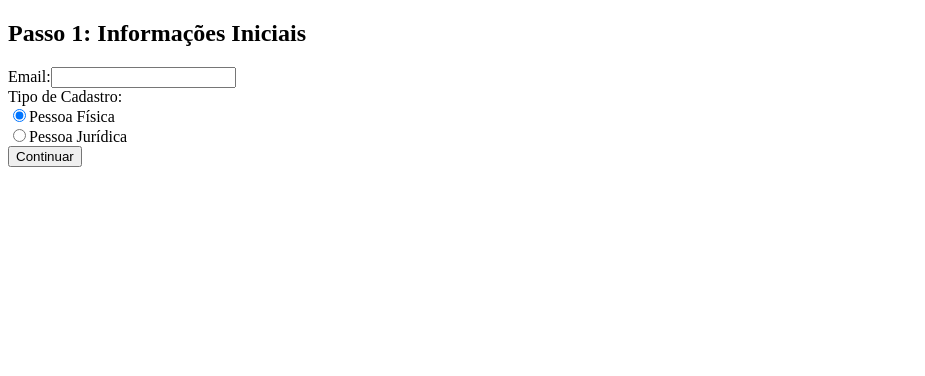
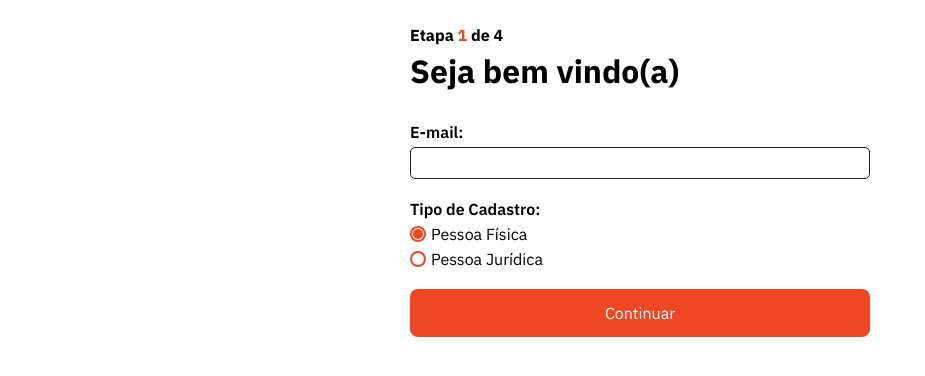
Before and after one commit to devRafaCoelho/mb-technical-challenge, a Vue app in the folder frontend/registration-user/: page / in a window 1280 px wide. Shown: the top 376 px of the page, without its empty margins (0-925 px from the left). Built offline with nearby package versions, Linux system fonts and the light colour scheme.

Commit message:
created initial style

```diff
--- /dev/null
+++ b/frontend/registration-user/src/assets/main.css
@@ -0,0 +1,84 @@
+@import url('https://fonts.googleapis.com/css2?family=IBM+Plex+Sans:ital,wght@0,100;0,200;0,300;0,400;0,500;0,600;0,700;1,100;1,200;1,300;1,400;1,500;1,600;1,700&display=swap');
+
+
+* {
+    margin: 0;
+    padding: 0;
+    box-sizing: border-box;
+}
+
+body {
+    font-family: ibm plex sans, sans-serif;
+}
+
+.main-container {
+    max-width: 500px;
+    width: 100%;
+    min-height: 100vh;
+    padding: 20px;
+    display: block;
+    margin: 0 auto;
+}
+
+.step-title {
+    margin: 5px 0;
+}
+
+.step-number {
+    color: #ef4723
+}
+
+.welcome-text {
+    margin-bottom: 30px;
+}
+
+/* input {
+    all: unset;
+    box-sizing: border-box;
+} */
+
+.input-container {
+    margin-bottom: 20px;
+    display: flex;
+    flex-direction: column;
+    align-items: flex-start;
+    gap: 5px;
+}
+
+.label-input {
+    font-weight: 600;
+}
+
+.input-text {
+    all: unset;
+    box-sizing: border-box;
+    width: 100%;
+    padding: 5px 10px;
+    border: 1px solid #1d2327;
+    border-radius: 5px;
+    color: #1d2327;
+}
+
+.error-message {
+    color: red;
+    font-size: 12px;
+    font-weight: 500;
+}
+
+.contained-button {
+    all: unset;
+    box-sizing: border-box;
+    height: 48px;
+    display: flex;
+    align-items: center;
+    justify-content: center;
+    border-radius: 8px;
+    background-color: #ef4723;
+    color: #fff;
+    cursor: pointer;
+    transition: all ease-in-out 0.2s;
+}
+
+.contained-button:hover {
+    opacity: 0.8;
+}
--- a/frontend/registration-user/src/components/StepOne.vue
+++ b/frontend/registration-user/src/components/StepOne.vue
@@ -1,24 +1,25 @@
 <template>
-    <div>
-        <h2>Passo 1: Informações Iniciais</h2>
+    <div class="main-container">
+        <h4 class="step-title">Etapa <span class="step-number">1</span> de 4</h4>
+        <h1 class="welcome-text">Seja bem vindo(a)</h1>
         <form @submit.prevent="validateStepOne">
-            <div>
-                <label for="email">Email:</label>
-                <input type="text" v-model="formData.email" @input="validateInput('email')" />
+            <div class="input-container">
+                <label class="label-input" for="email">E-mail:</label>
+                <input class="input-text" type="text" v-model="formData.email" @input="validateInput('email')" />
                 <span v-if="errors.email" class="error-message">{{ errors.email }}</span>
             </div>
-            <div>
-                <label>Tipo de Cadastro:</label>
-                <div>
+            <div class="input-container">
+                <label class="label-input">Tipo de Cadastro:</label>
+                <div class="radio-input-container">
                     <input type="radio" id="pf" value="PF" v-model="formData.registrationType" />
                     <label for="pf">Pessoa Física</label>
                 </div>
-                <div>
+                <div class="radio-input-container">
                     <input type="radio" id="pj" value="PJ" v-model="formData.registrationType" />
                     <label for="pj">Pessoa Jurídica</label>
                 </div>
             </div>
-            <button type="submit">Continuar</button>
+            <button class="contained-button" type="submit">Continuar</button>
         </form>
     </div>
 </template>
@@ -80,8 +81,42 @@ export default {
 </script>
 
 <style>
-.error-message {
-    color: red;
-    font-size: 12px;
+.radio-input-container {
+    display: flex;
+    align-items: center;
+    gap: 5px;
+}
+
+input[type="radio"] {
+    all: unset;
+    box-sizing: border-box;
+    width: 16px;
+    height: 16px;
+    border: 2px solid #ef4723;
+    border-radius: 50%;
+    cursor: pointer;
+    position: relative;
+}
+
+input[type="radio"]::before {
+    content: '';
+    display: block;
+    width: 10px;
+    height: 10px;
+    border-radius: 50%;
+    background-color: transparent;
+    position: absolute;
+    top: 50%;
+    left: 50%;
+    transform: translate(-50%, -50%);
+    transition: background-color 0.2s;
+}
+
+input[type="radio"]:checked::before {
+    background-color: #ef4723;
+}
+
+.contained-button {
+    width: 100%;
 }
 </style>
--- a/frontend/registration-user/src/main.js
+++ b/frontend/registration-user/src/main.js
@@ -1,3 +1,4 @@
+import './assets/main.css'
 import { createApp } from 'vue'
 import App from './App.vue'
 
```
